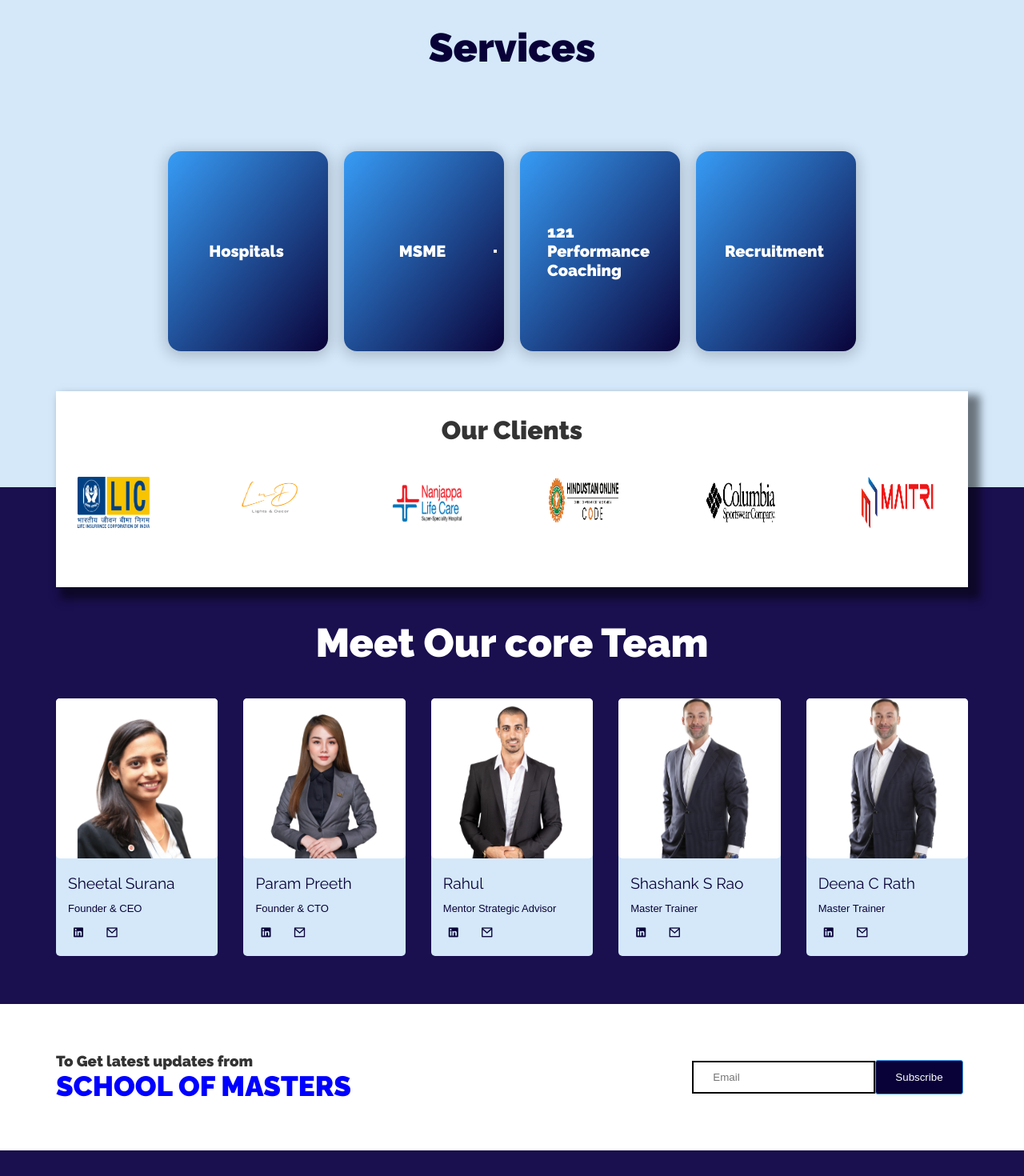
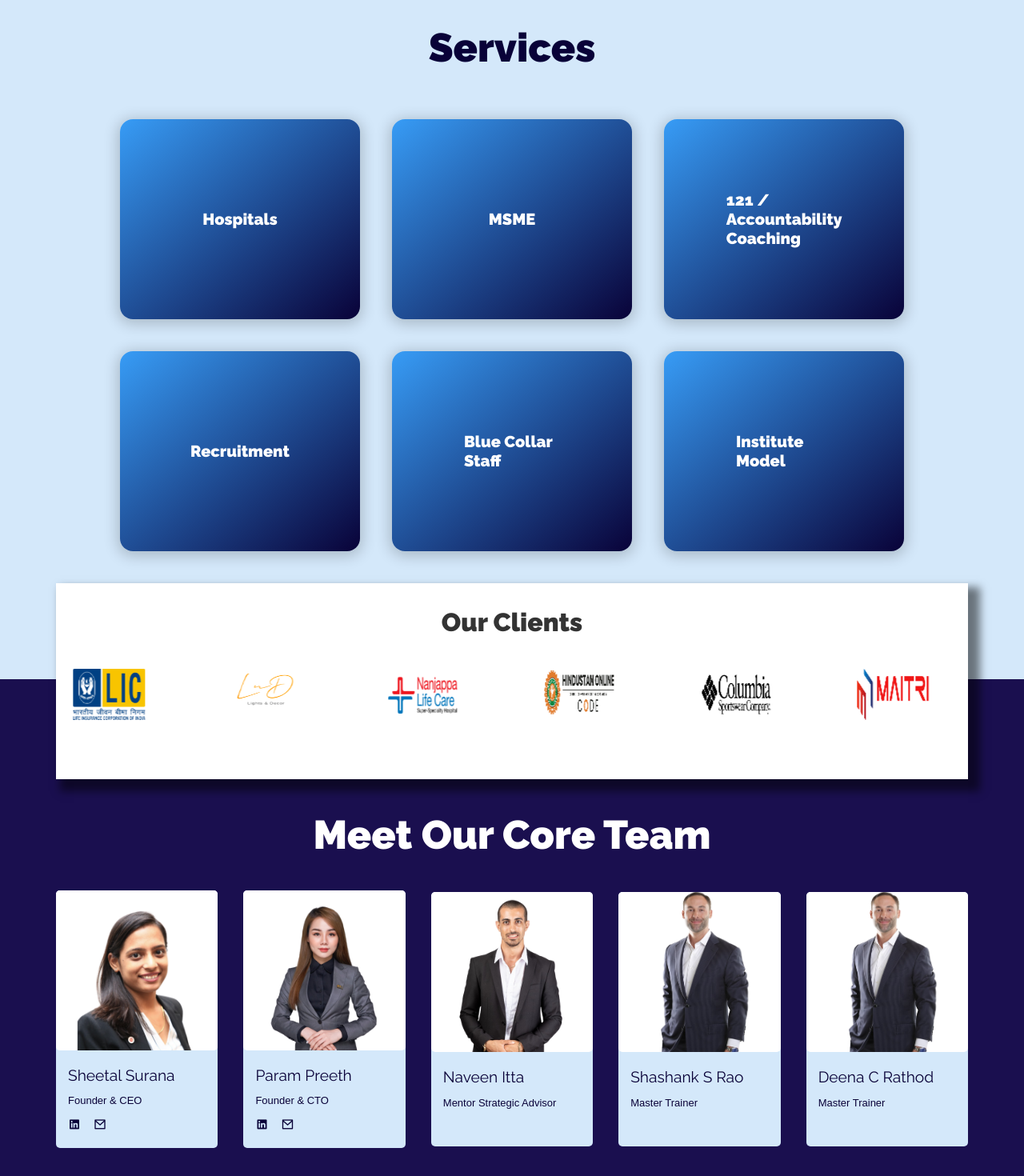
Before and after one commit to ShashankEC37/Somwebsitev, a React (Create React App) app: page / in a window 1280 px wide. Shown: the part 900-2370 px from the top of the page at 80% size. Built offline with nearby package versions, Linux system fonts and the light colour scheme.

Commit message:
Whatsapp

```diff
--- a/src/App.js
+++ b/src/App.js
@@ -18,7 +18,7 @@ import ContactUs from "./components/UI/Contact";
 import Hospital from './components/Serviceslist/Hospital';
 import AboutUs from"./components/About/About";
 import Msme from "./components/Serviceslist/msme"
-import Training from "./components/Serviceslist/PersonalTraining"
+import Training from "./components/Serviceslist/PersonalTraining";
 
 function App() {
   const [theme, setTheme] = useState('');
@@ -42,6 +42,7 @@ function App() {
          <Route path="/hospital" element={<Hospital />} />
          <Route path="/msme" element={<Msme />} />
          <Route path="/personaltraining" element={<Training />} />
+         <Route path="/services" element={<Services />} />
 
       </Routes>
       <Footer />
--- a/src/components/Header/Header.jsx
+++ b/src/components/Header/Header.jsx
@@ -80,6 +80,7 @@ const Header= ({theme,toggleTheme}) => {
     const toggleMenu = ()=> menuRef.current.classList.toggle('menu__active')
 
     return (
+
         <header className="header" ref={headerRef}>
             <div className="container">
                 <div className="nav__wrapper">
@@ -120,6 +121,7 @@ const Header= ({theme,toggleTheme}) => {
                 </div>
             </div>
         </header>
+
     );
 };
 
--- a/src/components/UI/Contact.jsx
+++ b/src/components/UI/Contact.jsx
@@ -1,11 +1,17 @@
 import React from 'react';
 import "../../styles/Contact.css";
 import "../../styles/responsive.css";
-import { RiLinkedinFill, RiMailFill, RiFacebookBoxFill, RiInstagramFill } from 'react-icons/ri';
+import { RiLinkedinFill, RiMailFill, RiFacebookBoxFill, RiInstagramFill, RiYoutubeFill } from 'react-icons/ri';
 
 
 
 const ContactUs = () => {
+  const email = "sheetal@schoolofmasters.co.in";
+  const subject = "Enquire About -";
+
+  const handleEmailClick = () => {
+    window.location.href = `mailto:${email}?subject=${encodeURIComponent(subject)}`;
+  };
   return (
     <div className="contact_us_6">
     <div className="responsive-container-block container">
@@ -20,9 +26,9 @@ const ContactUs = () => {
           <div className="responsive-container-block" id="i2cbk">
             <div className="responsive-cell-block wk-tab-12 wk-mobile-12 wk-desk-12 wk-ipadp-12" id="i10mt-3">
               <p className="text-blk input-title">
-                FIRST NAME
+                 NAME
               </p>
-              <input className="input" id="ijowk-3" name="FirstName" placeholder="Please enter first name..." />
+              <input className="input" id="ijowk-3" name="FirstName" placeholder="Please enter  name..." />
             </div>
             <div className="responsive-cell-block wk-tab-12 wk-mobile-12 wk-desk-12 wk-ipadp-12" id="ip1yp">
               <p className="text-blk input-title">
@@ -60,8 +66,12 @@ const ContactUs = () => {
             <a href="https://www.linkedin.com/company/school-of-masters-india/" target="_blank">
               <RiLinkedinFill  className='ri-linkedin-fill' />
             </a>
-            <a href="Mail Link" target="_blank">
+
+            <a  href={`mailto:${email}?subject=${encodeURIComponent(subject)}`} onClick={handleEmailClick} target="_blank">
               <RiMailFill   className='ri-mail-fill'/>
+            </a>
+            <a href="https://www.facebook.com/people/SOM/100068256820872/" target="_blank">
+              <RiYoutubeFill  className='ri-facebook-box-fill'/>
             </a>
             <a href="https://www.facebook.com/people/SOM/100068256820872/" target="_blank">
               <RiFacebookBoxFill  className='ri-facebook-box-fill'/>
--- a/src/components/UI/Footer.jsx
+++ b/src/components/UI/Footer.jsx
@@ -5,35 +5,43 @@ import "../../styles/footer.css";
 const Footer = () => {
   const quickLinks01 = [
     {
-      path: "#",
+      path: "/hospital",
       display: "Hospitals",
     },
     {
-      path: "#",
+      path: "/msme",
       display: "MSME",
     },
     {
-      path: "#",
+      path: "/personatraining",
       display: "121 Performance Coaching",
     },
     {
       path: "#",
       display: "Recruitments",
     },
-  ];
-
-  const quickLinks02 = [
     {
       path: "#",
-      display: "+91 8105404653",
+      display: "Institute Model",
     },
     {
       path: "#",
-      display: "sheetal@schoolofmasters.co.in",
+      display: "Team Building Activity",
     },
-
   ];
 
+  const email = "sheetal@schoolofmasters.co.in";
+  const subject = "Enquire About -";
+
+  const handleEmailClick = () => {
+    window.location.href = `mailto:${email}?subject=${encodeURIComponent(subject)}`;
+  };
+
+  const phoneNumber = '+91 8105404653';
+
+  const handlePhoneClick = () => {
+    window.location.href = `tel:${phoneNumber}`;
+  };
   return (
     <footer className="footer">
       <div className="container">
@@ -54,7 +62,7 @@ const Footer = () => {
             <div className="quick__links-title">Services</div>
             <ul className="quick__links">
               {quickLinks01.map((item, index) => (
-                <li className="quick__link-item" key={index}>
+                <li className="quick__link-item" >
                   <a href={item.path}>{item.display}</a>
                 </li>
               ))}
@@ -64,11 +72,19 @@ const Footer = () => {
           <div className="footer__quick-links">
             <div className="quick__links-title">Contact Us</div>
             <ul className="quick__links">
-              {quickLinks02.map((item, index) => (
-                <li className="quick__link-item" key={index}>
-                  <a href={item.path}>{item.display}</a>
+
+                <li className="quick__link-item" >
+                <a href="#" onClick={handlePhoneClick}>
+        {phoneNumber}
+      </a>
+                  </li>
+                <li>
+
+                <a href={`mailto:${email}?subject=${encodeURIComponent(subject)}`} onClick={handleEmailClick} style={{ color: "#090238" }}>
+          {email}
+        </a>
                 </li>
-              ))}
+
             </ul>
           </div>
 
@@ -76,7 +92,7 @@ const Footer = () => {
             <div className="quick__links-title">Connect with Us</div>
             <ul className="quick__links">
               <li className="quick__link-item">
-              <a href="https://www.linkedin.com/company/school-of-masters-india/" target="_blank">
+              <a href="https://www.linkedin.com/company/school-of-masters-india/" target="_blank" style={{color:"blue"}}>
                 <i
                   className="ri-linkedin-box-fill"
                   style={{ fontSize: "24px", color: "#090238" }}
--- a/src/components/UI/Hero.jsx
+++ b/src/components/UI/Hero.jsx
@@ -4,6 +4,12 @@ import heroDarkImg from '../../images/video.jpg'
 
 
 const Hero = () =>{
+    const phoneNumber = '918105404653'; // Replace with the phone number you want to send the message to
+
+    const handleWhatsAppClick = () => {
+      const url = `https://wa.me/${phoneNumber}`;
+      window.open(url, '_blank');
+    };
     return <section className="hero__section" id="home">
          <div className="container">
             <div className="hero__wrapper">
@@ -13,11 +19,12 @@ const Hero = () =>{
                     <h2>Enriching Organisations,</h2>
                     <h2 className="highlight"> People, Operations and Strategy</h2>
                 </div>
-                <p className="description">we invite you to accelerate your performance through our programs</p>
-                    <div className="hero__btns">
-                        <button className="primary__btn">Lets Connect</button>
-
-                     </div>
+                <p className="description" style={{fontFamily:"sans-serif", fontWeight:"100"}}>we invite you to accelerate your performance through our programs</p>
+                <div className="hero__btns">
+        <button className="primary__btn" onClick={handleWhatsAppClick}>
+          Let's Connect <i className="ri-whatsapp-fill" style={{ fontSize: '24px', marginLeft: '5px' }}></i>
+        </button>
+      </div>
             </div>
                 <div className="hero__img">
                 <img src={heroDarkImg} alt="hero-img" style={{ maxWidth: '100%', height: 'auto' }} />
--- a/src/components/UI/Services.jsx
+++ b/src/components/UI/Services.jsx
@@ -4,25 +4,6 @@ import EEP from "../../images/employee engagement.jpg";
 import { Link } from "react-router-dom";
 
 const Services = () => {
-  useEffect(() => {
-    const cards = document.querySelectorAll(".card__inner");
-
-    const handleHover = (event) => {
-      event.currentTarget.classList.toggle("is-flipped");
-    };
-
-    cards.forEach((card) => {
-      card.addEventListener("mouseenter", handleHover);
-      card.addEventListener("mouseleave", handleHover);
-    });
-
-    return () => {
-      cards.forEach((card) => {
-        card.removeEventListener("mouseenter", handleHover);
-        card.removeEventListener("mouseleave", handleHover);
-      });
-    };
-  }, []);
 
   const cardData = [
     {
@@ -47,7 +28,7 @@ const Services = () => {
       path: "/msme",
     },
     {
-      program: "121 Performance Coaching",
+      program: "121 / Accountability Coaching",
       name: "121 Coaching",
       title: " ",
       description:
@@ -62,6 +43,22 @@ const Services = () => {
         "",
       path: "/recruitment",
     },
+    {
+      program: "Blue Collar Staff",
+      name: "Blue Collar Staff",
+      title: "",
+      description:
+        "",
+      path: "/blue-collar-staff",
+    },
+    {
+      program: "Institute Model",
+      name: "Institute Model",
+      title: "",
+      description:
+        "",
+      path: "/Institute-Model",
+    },
   ];
 
   return (
@@ -69,28 +66,16 @@ const Services = () => {
     <div className="heading">
       <h2>Services</h2>
     </div>
-      <div className="card-container">
+    <div className="card-grid">
       {cardData.map((card, index) => (
         <div className="card" key={index}>
+          <a href={card.path}>
             <div className="card__inner">
               <div className="card__face card__face--front">
                 <h2>{card.program}</h2>
-                <button></button>
-              </div>
-              <div className="card__face card__face--back">
-                <div className="card__content">
-                  <div className="card__header">
-                    <h2>{card.name}</h2>
-                  </div>
-                  <div className="card__body">
-                    <p>{card.description}</p>
-                    <Link to={card.path}>
-                      <button className="know-more-link">Know More</button>
-                    </Link>
               </div>
             </div>
-              </div>
-            </div>
+          </a>
         </div>
       ))}
     </div>
--- a/src/components/UI/Team.jsx
+++ b/src/components/UI/Team.jsx
@@ -1,67 +1,102 @@
 import React from "react";
-import "../../styles/team.css"
+import "../../styles/team.css";
+import sheetal from "../../images/10.png";
+import Clients from "./Clients";
 import team01 from "../../images/team-01.png";
 import team02 from "../../images/team-02.png";
 import team03 from "../../images/team-03.png";
 import team04 from "../../images/team-04.png";
-import sheetal from "../../images/10.png"
-import Clients from "./Clients";
 
-const teamMembers=[
-    {
-        imgUrl: sheetal,
-        name: 'Sheetal Surana',
-        position: 'Founder & CEO'
-    },
-    {
-        imgUrl: team02,
-        name: 'Param Preeth',
-        position: 'Founder & CTO'
-    },{
-        imgUrl: team03,
-        name: ' Rahul ',
-        position: 'Mentor Strategic Advisor '
-    },
-    {
-        imgUrl: team04,
-        name: ' Shashank S Rao',
-        position: 'Master Trainer'
-    },
-    {
-        imgUrl: team04,
-        name: 'Deena C Rath',
-        position: 'Master Trainer'
-    },
-]
-const Team = () =>{
-    return <section className="our__team">
+const Team = () => {
+  return (
+    <section className="our__team">
       <div className="container">
         <Clients />
         <div className="team__content">
-
-                <h2 ><span style={{color:"white"}}>Meet Our core Team</span>
+          <h2>
+            <span style={{ color: "white" }}>Meet Our Core Team</span>
           </h2>
         </div>
         <div className="team__wrapper">
-              {
-                teamMembers.map((item,index)=>(
-                    <div className="team__item" key={index}>
+          <div className="team__item">
             <div className="team__img">
-                        <img src={item.imgUrl} alt=""/>
+              <img src={sheetal} alt="" />
             </div>
             <div className="team__details">
-                        <h4>{item.name}</h4>
-                        <p className="description" style={{fontSize:"small"}}>{item.position}</p>
+              <h4>Sheetal Surana</h4>
+              <p className="description" style={{ fontSize: "small" }}>
+                Founder & CEO
+              </p>
               <div className="team__member-social">
-                            <span><i class="ri-linkedin-box-fill"></i></span>
-                            <span><i class="ri-mail-line"></i></span>
+                <a href="https://www.linkedin.com/in/sheetal-surana-36625498/">
+                <i className="ri-linkedin-box-fill" style={{ color: "#090238" }}></i>
+                </a>
+                <a href="mailto:sheetalsurana@schoolofmasters.co.in">
+                <i className="ri-mail-line" style={{ color: "#090238" }}></i>
+                </a>
               </div>
             </div>
           </div>
-                ))
-              }
+          <div className="team__item">
+            <div className="team__img">
+              <img src={team02} alt="" />
+            </div>
+            <div className="team__details">
+              <h4>Param Preeth</h4>
+              <p className="description" style={{ fontSize: "small" }}>
+                Founder & CTO
+              </p>
+              <div className="team__member-social">
+                {/* Empty links for LinkedIn and Email */}
+                <a href="#">
+                <i className="ri-linkedin-box-fill" style={{ color: "#090238" }}></i>
+                </a>
+                <a href="#">
+                  <i className="ri-mail-line" style={{ color: "#090238" }}></i>
+                </a>
+              </div>
+            </div>
+          </div>
+          <div className="team__item">
+            <div className="team__img">
+              <img src={team03} alt="" />
+            </div>
+            <div className="team__details">
+              <h4>Naveen Itta</h4>
+              <p className="description" style={{ fontSize: "small" }}>
+                Mentor Strategic Advisor
+              </p>
+             <br></br>
+            </div>
+          </div>
+          <div className="team__item">
+            <div className="team__img">
+              <img src={team04} alt="" />
+            </div>
+            <div className="team__details">
+              <h4>Shashank S Rao</h4>
+              <p className="description" style={{ fontSize: "small" }}>
+                Master Trainer
+              </p>
+              <br></br>
+            </div>
+          </div>
+          <div className="team__item">
+            <div className="team__img">
+              <img src={team04} alt="" />
+            </div>
+            <div className="team__details">
+              <h4>Deena C Rathod</h4>
+              <p className="description" style={{ fontSize: "small" }}>
+                Master Trainer
+              </p>
+              <br></br>
+            </div>
+          </div>
         </div>
       </div>
     </section>
-}
-export default Team
+  );
+};
+
+export default Team;
--- a/src/styles/footer.css
+++ b/src/styles/footer.css
@@ -55,7 +55,7 @@
 }
 
 .quick__link-item a:hover{
-    color:
+    color: #379cf6;
 }
 
 
@@ -89,9 +89,7 @@
       margin-bottom: 20px;
       width: 100%;
     }
-    .footer__logo p{
 
-    }
     .footer__logo{
         padding: 10px;
     }
--- a/src/styles/services.css
+++ b/src/styles/services.css
@@ -14,9 +14,18 @@
   }
   .Container1{
     background:#d4e8fa;
-    padding-bottom: 60px;
+    padding-bottom: 150px;
 
   }
+  .card-grid {
+    display: grid;
+    grid-template-columns: repeat(3, 1fr); /* Three columns */
+    gap: 20px; /* Gap between cards */
+    justify-items: center; /* Center items horizontally in each cell */
+    margin: 0 auto; /* To center the grid */
+    max-width: 1000px; /* Set the maximum width for the grid */
+  }
+
 
   .heading{
     background:#d4e8fa;;
@@ -80,13 +89,17 @@
     flex: 0 0 200px; /* Adjust the width as needed */
     margin: 10px;
     width: 100%;
-    max-width: 200px; /* Adjust the maximum width as needed */
+    max-width: 300px; /* Adjust the maximum width as needed */
     height: 250px; /* Adjust the height as needed */
   }
 
   .card__inner {
     width: 100%;
     height: 100%;
+    transition: transform 1s;
+    transform-style: preserve-3d;
+    cursor: pointer;
+    position: relative;
   }
 
   .card h2,
@@ -195,3 +208,8 @@
     font-size: 18px;
     line-height: 1.4;
   }
+
+  .card__inner:hover {
+    /* Apply the expand effect on hover */
+    transform: scale(1.1); /* You can adjust the scale factor as needed */
+  }
```
Lines whose indentation alone changed are shown as unchanged.
